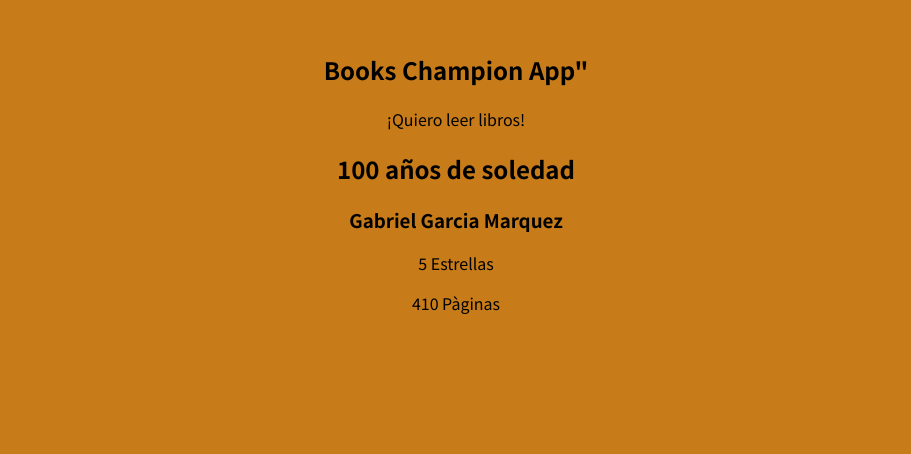
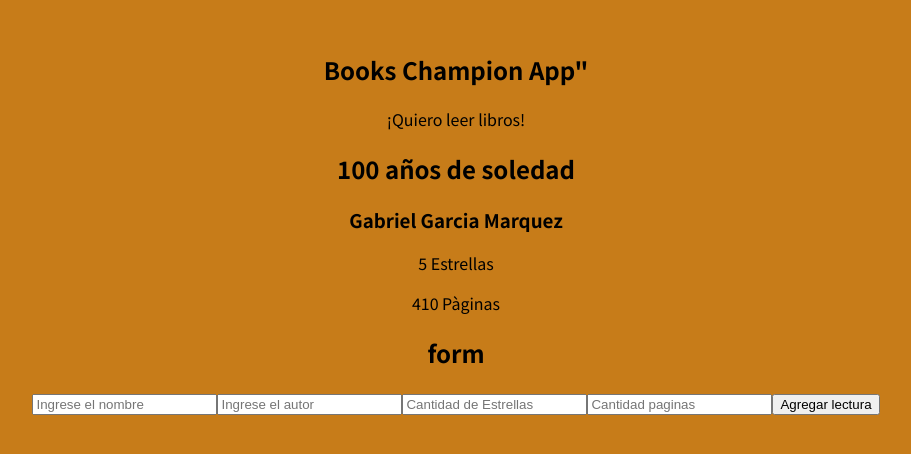
Before and after one commit to Francesco-Dagostino/books-champion, a React (Vite) app: page / in a window 1280 px wide. Shown: the top 454 px of the page, without its empty margins (184-1095 px from the left). Built offline with nearby package versions, Linux system fonts and the light colour scheme.

Commit message:
UseState

```diff
--- a/src/App.jsx
+++ b/src/App.jsx
@@ -1,5 +1,6 @@
 import './App.css'
 import BookItem from './components/bookItem/BookItem'
+import BookUseState from './components/bookItem/bookUseState/BookUseState'
 
 function App() {
 
@@ -8,6 +9,8 @@ function App() {
       <h2>Books Champion App"</h2>
       <p>¡Quiero leer libros!</p>
       <BookItem />
+      <h2>form</h2>
+      <BookUseState/>
     </>
   )
 }
--- a/src/components/bookItem/BookItem.jsx
+++ b/src/components/bookItem/BookItem.jsx
@@ -1,14 +1,14 @@
 import React from 'react'
 
 const BookItem = () => {
-    const bookItem = "100 años de soledad";
+    const bookTitle = "100 años de soledad";
     const bookAuthor = "Gabriel Garcia Marquez";
     const bookRating = 5;
     const bookPages = 410;
 
   return (
     <>
-    <h2>{bookItem}</h2>
+    <h2>{bookTitle}</h2>
     <h3>{bookAuthor}</h3>
     <div>{bookRating} Estrellas</div>
     <p>{bookPages} Pàginas</p>
--- /dev/null
+++ b/src/components/bookItem/bookUseState/BookUseState.jsx
@@ -0,0 +1,45 @@
+import { useState } from "react"
+
+const BookUseState = () => {
+    const [book, setBook] = useState(
+      {
+        title: '',
+        author: '',
+        rating: '',
+        pages: ''
+      }
+    )
+
+
+    const handleChange = (e) => {
+        const {name, value}  = e.target
+        setBook(prev => ({...prev, [name]: value}))
+    }
+
+    const handleSubmit = (e) => {
+      e.prevDefault()
+
+    console.log("libro agregado", book)
+
+    setBook = ({
+      title: '',
+      author: '',
+      rating: '',
+      pages: ''
+    })
+    }
+
+  return (
+    <>
+      <form onSubmit={handleSubmit}>
+        <input type="text" name="title" value={book.title} placeholder="Ingrese el nombre" onChange={handleChange}/>
+        <input type="text" name="author" value={book.author} placeholder="Ingrese el autor" onChange={handleChange}/>
+        <input type="number" name="rating" value={book.rating} placeholder="Cantidad de Estrellas" onChange={handleChange}/>
+        <input type="number" name="pages" value={book.pages} placeholder="Cantidad paginas" onChange={handleChange}/>
+        <button type="submit">Agregar lectura</button>
+      </form>
+    </>
+  )
+}
+
+export default BookUseState
```
